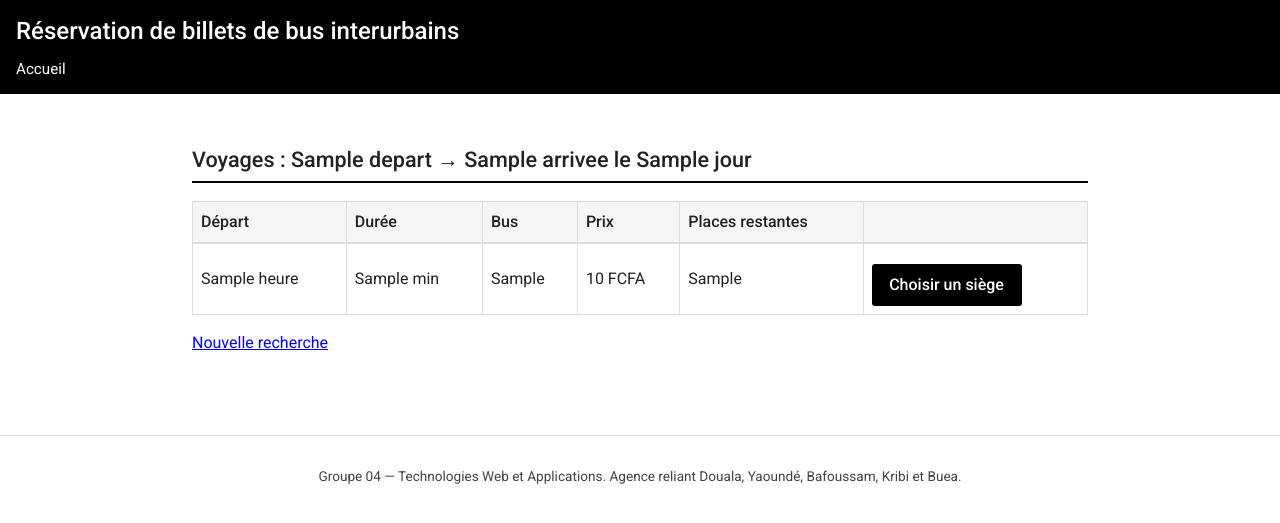
After one commit to jdlgithub/Examen-Technoogies-Web-et-Application, a Flask app: template projet/templates/resultats.html in a window 1280 px wide. The commit adds this page. Shown: the top 523 px of the page. Run offline with Flask 3, Linux system fonts and the light colour scheme; the template is opened without the code that fills it: most values are stand-ins (such as "Sample title", 1, 10 or a date in 2020).

Commit message:
feat(us1): recherche de voyage avec places restantes
User Story 1 (P1) - quete de depart/arrivee/date.

- GET / : formulaire recherche (index.html), selects des 5 villes,
  champ date, labels sur chaque champ (FR-019)
- GET /resultats : requete SQL parametree join voyages/bus/trajets,
  filtre statut prevu + date >= aujourd'hui, places restantes =
  capacite - COUNT(billets), prix VIP/classique selon le bus,
  tri par heure ; rendu tableau avec places restantes (FR-001)
- Controles serveur : criteres manquants ou ville invalide ->
  flash + redirection (constitution I)
- Cas vide : message clair 'Aucun voyage ne correspond' (edge case)
- base.html : bloc liens_navigation extensible par phase
  (liens billet/admin ajoutes en phase US3/US4)
- style.css : classe .visuellement-cache (accessibilite)

Verification : test client Flask - recherche valide 200 + tableau,
resultat vide 200 + message, params manquants/ville invalide 302

```diff
--- a/projet/app.py
+++ b/projet/app.py
@@ -66,6 +66,67 @@ def administrateur_requis(vue):
     return enveloppe
 
 
+# --- Parcours public : recherche de voyages (US1) ---------------------------
+@app.route("/")
+def recherche():
+    """Page d'accueil : formulaire de recherche (départ, arrivée, date)."""
+    return render_template("index.html", villes=VILLES)
+
+
+@app.route("/resultats")
+def resultats():
+    """Liste des voyages disponibles pour un trajet à une date (FR-001)."""
+    depart = request.args.get("depart", "")
+    arrivee = request.args.get("arrivee", "")
+    jour = request.args.get("date", "")
+
+    # Contrôle serveur des critères reçus (constitution I)
+    if not depart or not arrivee or not jour:
+        flash("Veuillez renseigner le départ, l'arrivée et la date.", "erreur")
+        return redirect(url_for("recherche"))
+    if depart not in VILLES or arrivee not in VILLES or depart == arrivee:
+        flash("Ville de départ ou d'arrivée invalide.", "erreur")
+        return redirect(url_for("recherche"))
+
+    bdd = get_db()
+    voyages = bdd.execute(
+        """SELECT v.id, v.date, v.heure, b.type AS type_bus,
+                  b.nombre_places,
+                  t.duree_minutes, t.prix_classique, t.prix_vip,
+                  t.ville_depart, t.ville_arrivee,
+                  (b.nombre_places - COUNT(bl.id)) AS places_restantes
+           FROM voyages v
+           JOIN trajets t ON t.id = v.trajet_id
+           JOIN bus b ON b.id = v.bus_id
+           LEFT JOIN billets bl ON bl.voyage_id = v.id
+           WHERE t.ville_depart = ? AND t.ville_arrivee = ?
+             AND v.date = ? AND v.statut = 'prévu' AND v.date >= ?
+           GROUP BY v.id
+           HAVING places_restantes > 0
+           ORDER BY v.heure""",
+        (depart, arrivee, jour, date.today().isoformat()),
+    ).fetchall()
+
+    # Prix appliqué selon le type du bus (VIP ou classique)
+    resultats = []
+    for ligne in voyages:
+        resultats.append({
+            "id": ligne["id"],
+            "heure": ligne["heure"],
+            "duree_minutes": ligne["duree_minutes"],
+            "type_bus": ligne["type_bus"],
+            "prix": (ligne["prix_vip"] if ligne["type_bus"] == "vip"
+                     else ligne["prix_classique"]),
+            "places_restantes": ligne["places_restantes"],
+        })
+
+    return render_template(
+        "resultats.html",
+        resultats=resultats,
+        depart=depart, arrivee=arrivee, jour=jour,
+    )
+
+
 # --- Page d'erreur 404 personnalisée ----------------------------------------
 @app.errorhandler(404)
 def page_introuvable(exception):
--- a/projet/static/css/style.css
+++ b/projet/static/css/style.css
@@ -225,6 +225,19 @@ footer {
   font-size: 0.85rem;
 }
 
+/* Masqué à l'écran mais lu par les lecteurs d'écran */
+.visuellement-cache {
+  position: absolute;
+  width: 1px;
+  height: 1px;
+  padding: 0;
+  margin: -1px;
+  overflow: hidden;
+  clip: rect(0, 0, 0, 0);
+  white-space: nowrap;
+  border: 0;
+}
+
 /* --- Points de rupture (mobile-first) --- */
 @media (min-width: 600px) {
   header h1 {
--- a/projet/templates/base.html
+++ b/projet/templates/base.html
@@ -16,8 +16,7 @@
     <nav aria-label="Navigation principale">
       <ul>
         <li><a href="{{ url_for('recherche') }}">Accueil</a></li>
-        <li><a href="{{ url_for('billets_formulaire') }}">Retrouver un billet</a></li>
-        <li><a href="{{ url_for('admin_connexion') }}">Administration</a></li>
+        {% block liens_navigation %}{% endblock %}
       </ul>
     </nav>
   </header>
--- /dev/null
+++ b/projet/templates/resultats.html
@@ -0,0 +1,44 @@
+{% extends "base.html" %}
+
+{% block titre %}Résultats de recherche{% endblock %}
+
+{% block contenu %}
+<section>
+  <h2>Voyages : {{ depart }} → {{ arrivee }} le {{ jour }}</h2>
+
+  {% if resultats %}
+    <table>
+      <caption class="visuellement-cache">Voyages disponibles avec places restantes</caption>
+      <thead>
+        <tr>
+          <th scope="col">Départ</th>
+          <th scope="col">Durée</th>
+          <th scope="col">Bus</th>
+          <th scope="col">Prix</th>
+          <th scope="col">Places restantes</th>
+          <th scope="col"><span class="visuellement-cache">Action</span></th>
+        </tr>
+      </thead>
+      <tbody>
+        {% for voyage in resultats %}
+          <tr>
+            <td>{{ voyage.heure }}</td>
+            <td>{{ voyage.duree_minutes }} min</td>
+            <td>{{ voyage.type_bus }}</td>
+            <td>{{ voyage.prix }} FCFA</td>
+            <td>{{ voyage.places_restantes }}</td>
+            <td>
+              <a class="btn" href="/voyages/{{ voyage.id }}/acheter">Choisir un siège</a>
+            </td>
+          </tr>
+        {% endfor %}
+      </tbody>
+    </table>
+  {% else %}
+    <p class="flash">Aucun voyage ne correspond à votre recherche pour cette date.
+      Essayez une autre date ou un autre trajet.</p>
+  {% endif %}
+
+  <p><a href="{{ url_for('recherche') }}">Nouvelle recherche</a></p>
+</section>
+{% endblock %}
```
Also changed, not shown: projet/templates/index.html (added, +34 -0 lines).
